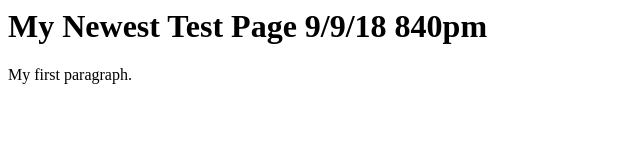
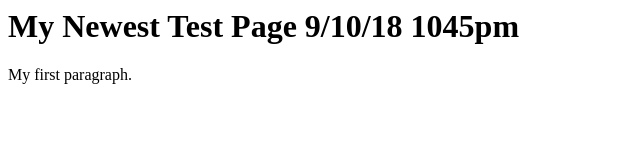
Before and after one commit to acn1008/acn1008.github.io, a plain HTML site: page Indextest.html in a window 1280 px wide. Shown: the whole page, without its empty margins (0-640 px from the left). Drawn offline with Linux system fonts and the light colour scheme.

Commit message:
Update Indextest.html

```diff
--- a/Indextest.html
+++ b/Indextest.html
@@ -2,7 +2,7 @@
 <html>
 <body>
 
-<h1>My Newest Test Page 9/9/18 840pm</h1>
+<h1>My Newest Test Page 9/10/18 1045pm</h1>
 
 <p>My first paragraph.</p>
 
```
